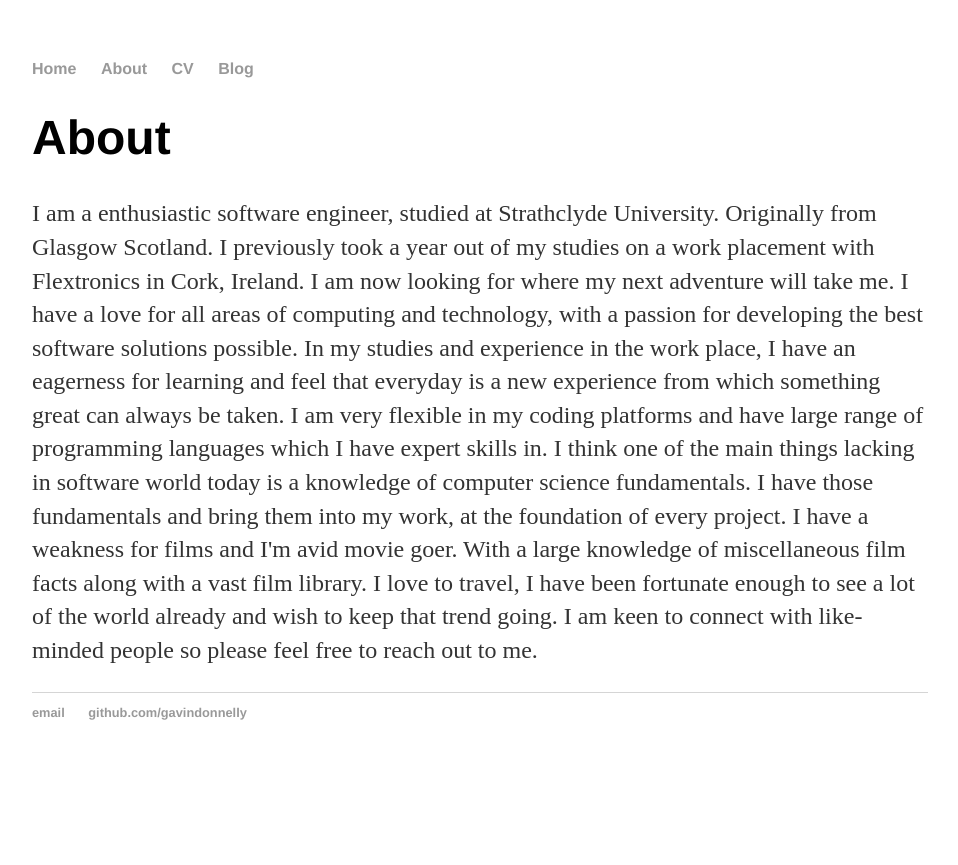
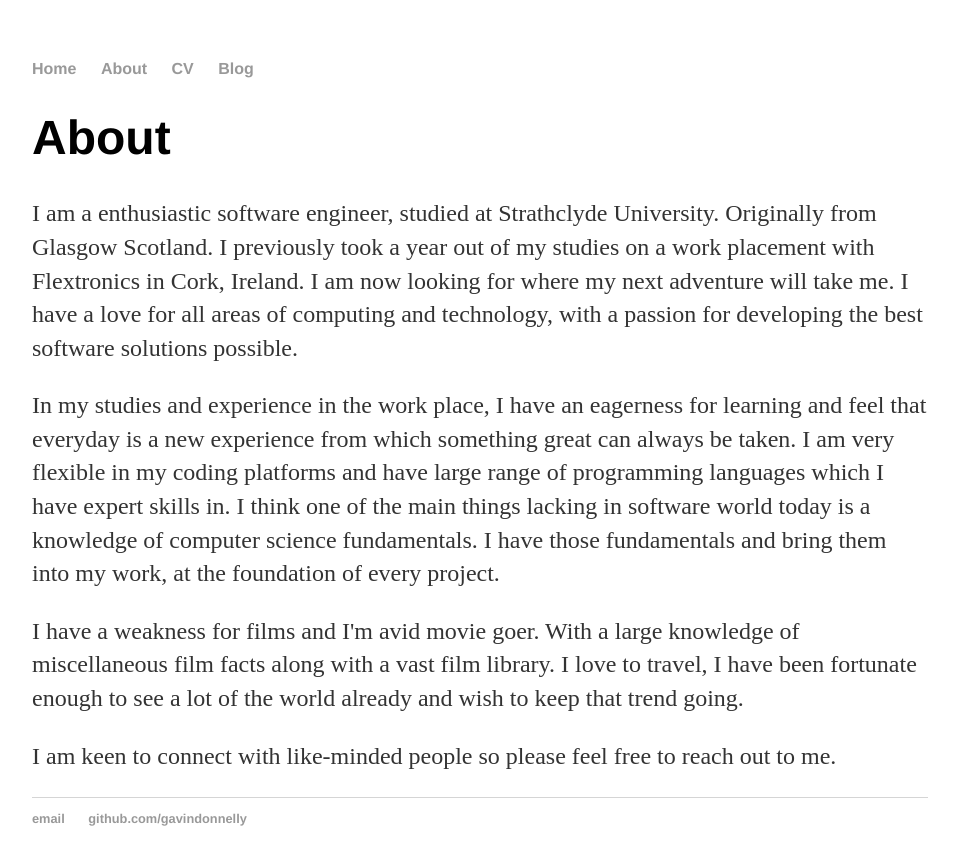
Before and after one commit to GavinDonnelly/GavinDonnelly.github.io, a Jekyll site: the page built from about/index.html, in a window 1280 px wide. Shown: the top 865 px of the page, without its empty margins (160-1118 px from the left). Built offline with Jekyll 4.4.1, drawn with Linux system fonts in a browser that asks for light colours.

```diff
--- a/about/index.html
+++ b/about/index.html
@@ -10,22 +10,22 @@ title: About Gavin Donnelly
         out of my studies on a work placement with Flextronics in Cork, Ireland.
         I am now looking for where my next adventure will take me. I have a love
         for all areas of computing and technology, with a passion for developing
-        the best software solutions possible.
+        the best software solutions possible.</p>
 
-        In my studies and experience in the work place, I have an eagerness for
+      <p>In my studies and experience in the work place, I have an eagerness for
         learning and feel that everyday is a new experience from which something
         great can always be taken. I am very flexible in my coding platforms and
         have large range of programming languages which I have expert skills in.
         I think one of the main things lacking in software world today is a knowledge
         of computer science fundamentals. I have those fundamentals and bring them
-        into my work, at the foundation of every project.
+        into my work, at the foundation of every project.</p>
 
-        I have a weakness for films and I'm avid movie goer. With a large knowledge
+      <p>I have a weakness for films and I'm avid movie goer. With a large knowledge
         of miscellaneous film facts along with a vast film library.
         I love to travel, I have been fortunate enough to see a lot of the world
-        already and wish to keep that trend going.
+        already and wish to keep that trend going.</p>
 
-        I am keen to connect with like-minded people so please feel free to
+      <p>I am keen to connect with like-minded people so please feel free to
         reach out to me.</p>
 
 		</div>
```
